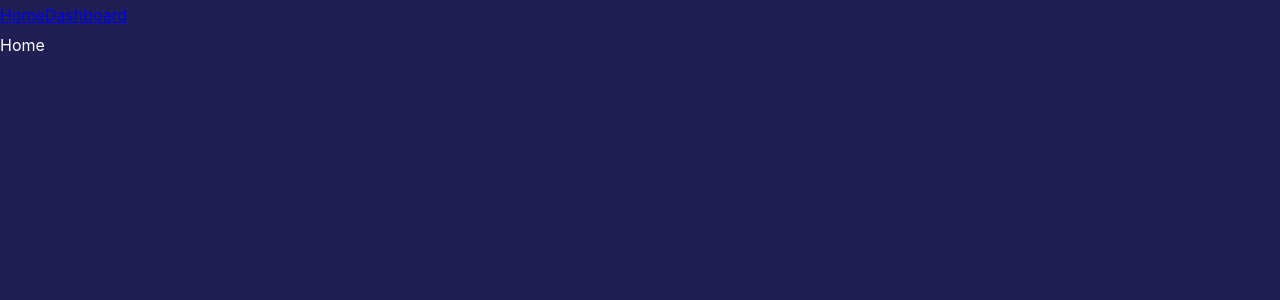
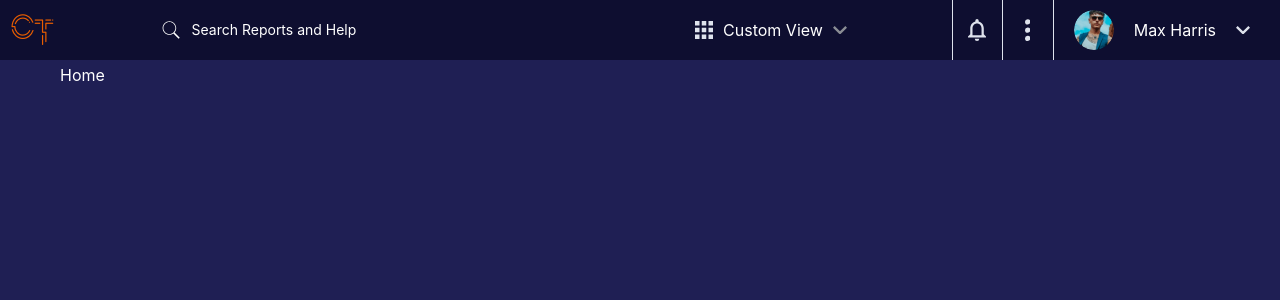
Before and after one commit to lambda-stocks/stocks-front-end, a React (Create React App) app: page / in a window 1280 px wide. Shown: the top 300 px of the page. Built offline with nearby package versions, Linux system fonts and the light colour scheme.

Commit message:
top navbar styles

```diff
--- a/src/App.js
+++ b/src/App.js
@@ -6,6 +6,7 @@ import { TransitionGroup, CSSTransition } from 'react-transition-group'
 import IndexPage from './pages/'
 import Dashboard from './pages/Dashboard'
 import GlobalStyles from './components/base'
+import TopNav from './components/top-navigation/TopNav'
 
 const AppWrapper = styled.div`
   .page {
@@ -36,6 +37,8 @@ const AppWrapper = styled.div`
 
   .relative {
     position: relative;
+    margin-top: 60px;
+    margin-left: 60px;
   }
 `
 
@@ -48,8 +51,7 @@ const App = () => {
       <GlobalStyles />
 
       <div>
-        <Link to="/">Home</Link>
-        <Link to="/dashboard">Dashboard</Link>
+        <TopNav />
       </div>
 
       <div className="relative">
--- a/src/components/icons/Chevron.js
+++ b/src/components/icons/Chevron.js
@@ -3,9 +3,13 @@ import React from 'react'
 const Chevron = props => {
   return (
     <svg width={14} height={8.645} viewBox="0 0 14 8.645" {...props}>
-      <path d="M12.355 0L7 5.343 1.645 0 0 1.645l7 7 7-7z" fill="#dee2ec" />
+      <path d="M12.355 0L7 5.343 1.645 0 0 1.645l7 7 7-7z" fill={props.fill} />
     </svg>
   )
 }
 
+Chevron.defaultProps = {
+  fill: '#dee2ec'
+}
+
 export default Chevron
--- a/src/components/icons/Logo.js
+++ b/src/components/icons/Logo.js
@@ -2,7 +2,7 @@ import React from 'react'
 
 const Logo = props => {
   return (
-    <svg width={40.032} height={41.953} viewBox="0 0 40.032 41.953" {...props}>
+    <svg height={48} viewBox="0 0 40.032 41.953" {...props}>
       <text
         transform="translate(0 29)"
         fontSize={31}
--- /dev/null
+++ b/src/components/icons/SearchIcon.js
@@ -0,0 +1,18 @@
+import React from 'react'
+
+const SearchIcon = props => {
+  return (
+    <svg
+      xmlns="http://www.w3.org/2000/svg"
+      x="0px"
+      y="0px"
+      viewBox="0 0 50 50"
+      style={{ fill: '#fff' }}
+      {...props}
+    >
+      <path d="M 21 3 C 11.621094 3 4 10.621094 4 20 C 4 29.378906 11.621094 37 21 37 C 24.710938 37 28.140625 35.804688 30.9375 33.78125 L 44.09375 46.90625 L 46.90625 44.09375 L 33.90625 31.0625 C 36.460938 28.085938 38 24.222656 38 20 C 38 10.621094 30.378906 3 21 3 Z M 21 5 C 29.296875 5 36 11.703125 36 20 C 36 28.296875 29.296875 35 21 35 C 12.703125 35 6 28.296875 6 20 C 6 11.703125 12.703125 5 21 5 Z"></path>
+    </svg>
+  )
+}
+
+export default SearchIcon
--- a/src/components/icons/index.js
+++ b/src/components/icons/index.js
@@ -10,3 +10,4 @@ export { default as Chevron } from './Chevron'
 export { default as ThreeDots } from './ThreeDots'
 export { default as Bell } from './Bell'
 export { default as Notification } from './Notification'
+export { default as SearchIcon } from './SearchIcon'
--- /dev/null
+++ b/src/components/top-navigation/Avatar.js
@@ -0,0 +1,10 @@
+import styled from 'styled-components'
+
+const Img = styled.img`
+  display: block;
+  width: ${props => props.size * 10}px;
+  height: ${props => props.size * 10}px;
+  border-radius: 50%;
+`
+
+export default Img
--- /dev/null
+++ b/src/components/top-navigation/OtherLinks.js
@@ -0,0 +1,43 @@
+import React from 'react'
+import styled from 'styled-components'
+
+import { Bell, ThreeDots } from '../icons'
+
+const LinkStyles = styled.div`
+  display: flex;
+  border-left: 1px solid #dee2ec;
+  border-right: 1px solid #dee2ec;
+  align-items: stretch;
+  height: 100%;
+`
+
+const MenuItem = styled.div`
+  height: 100%;
+  display: flex;
+  align-items: center;
+  justify-content: center;
+  width: 50px;
+  cursor: pointer;
+  transition: all 0.1s;
+
+  &:hover {
+    background-color: #2358db;
+  }
+
+  &:not(:last-child) {
+    border-right: 1px solid #dee2ec;
+  }
+`
+
+const OtherLinks = () => (
+  <LinkStyles>
+    <MenuItem>
+      <Bell />
+    </MenuItem>
+    <MenuItem>
+      <ThreeDots />
+    </MenuItem>
+  </LinkStyles>
+)
+
+export default OtherLinks
--- /dev/null
+++ b/src/components/top-navigation/ProfileMenu.js
@@ -0,0 +1,32 @@
+import React from 'react'
+import styled from 'styled-components'
+
+import { Chevron } from '../icons'
+import Avatar from './Avatar'
+
+const MenuStyles = styled.div`
+  display: flex;
+  height: 100%;
+  align-items: center;
+  padding: 0 20px;
+  cursor: pointer;
+  transition: all 0.1s;
+
+  &:hover {
+    background-color: #2358db;
+  }
+
+  *:not(:last-child) {
+    margin-right: 20px;
+  }
+`
+
+const ProfileMenu = ({ profileImg, name }) => (
+  <MenuStyles>
+    <Avatar size={4} src={profileImg} />
+    <span>{name}</span>
+    <Chevron />
+  </MenuStyles>
+)
+
+export default ProfileMenu
--- /dev/null
+++ b/src/components/top-navigation/SearchBar.js
@@ -0,0 +1,39 @@
+import React from 'react'
+import styled from 'styled-components'
+import { SearchIcon } from '../icons'
+
+const SearchStyles = styled.div`
+  margin: 0 50px;
+  display: flex;
+  align-items: center;
+
+  input {
+    margin-left: 5px;
+    width: 300px;
+    border: 1px solid transparent;
+    background-color: transparent;
+    padding: 10px 5px;
+    font-size: 14px;
+    color: inherit;
+    font-family: inherit;
+    transition: all 0.3s;
+
+    &:focus {
+      outline: none;
+      border-bottom-color: #fff;
+    }
+
+    &::placeholder {
+      color: #fff;
+    }
+  }
+`
+
+const SearchBar = () => (
+  <SearchStyles>
+    <SearchIcon height={20} />
+    <input type="text" placeholder="Search Reports and Help" />
+  </SearchStyles>
+)
+
+export default SearchBar
--- /dev/null
+++ b/src/components/top-navigation/TopNav.js
@@ -0,0 +1,62 @@
+import React from 'react'
+import styled from 'styled-components'
+import { Link } from 'react-router-dom'
+import { Logo, AccountView } from '../icons'
+import SearchBar from './SearchBar'
+import ViewSelector from './ViewSelector'
+import OtherLinks from './OtherLinks'
+import ProfileMenu from './ProfileMenu'
+import placeholderImg from '../../images/dp.png'
+
+const NavBase = styled.nav`
+  position: fixed;
+  top: 0;
+  left: 0;
+  right: 0;
+  background-color: #0e0e30;
+  height: 60px;
+
+  .items {
+    display: flex;
+    align-items: center;
+    height: 100%;
+    padding-left: 10px;
+    padding-right: 10px;
+  }
+
+  .logo {
+    height: 48px;
+  }
+
+  .center-area {
+    flex-grow: 1;
+    display: flex;
+    justify-content: space-around;
+    align-items: center;
+  }
+
+  .other-menu {
+    display: flex;
+    height: 100%;
+  }
+`
+
+const TopNav = () => (
+  <NavBase>
+    <div className="items">
+      <Link to="/" className="logo">
+        <Logo />
+      </Link>
+      <div className="center-area">
+        <SearchBar />
+        <ViewSelector />
+      </div>
+      <div className="other-menu">
+        <OtherLinks />
+        <ProfileMenu profileImg={placeholderImg} name="Max Harris" />
+      </div>
+    </div>
+  </NavBase>
+)
+
+export default TopNav
--- /dev/null
+++ b/src/components/top-navigation/ViewSelector.js
@@ -0,0 +1,23 @@
+import React from 'react'
+import styled from 'styled-components'
+import { AccountView, Chevron } from '../icons'
+
+const ViewStyles = styled.div`
+  display: flex;
+  margin: 0 50px;
+  align-items: center;
+
+  & > *:not(:last-child) {
+    margin-right: 10px;
+  }
+`
+
+const ViewSelector = () => (
+  <ViewStyles>
+    <AccountView />
+    <span>Custom View</span>
+    <Chevron fill="#8A8D94" />
+  </ViewStyles>
+)
+
+export default ViewSelector
```
Also changed, not shown: src/images/dp.png (added).
